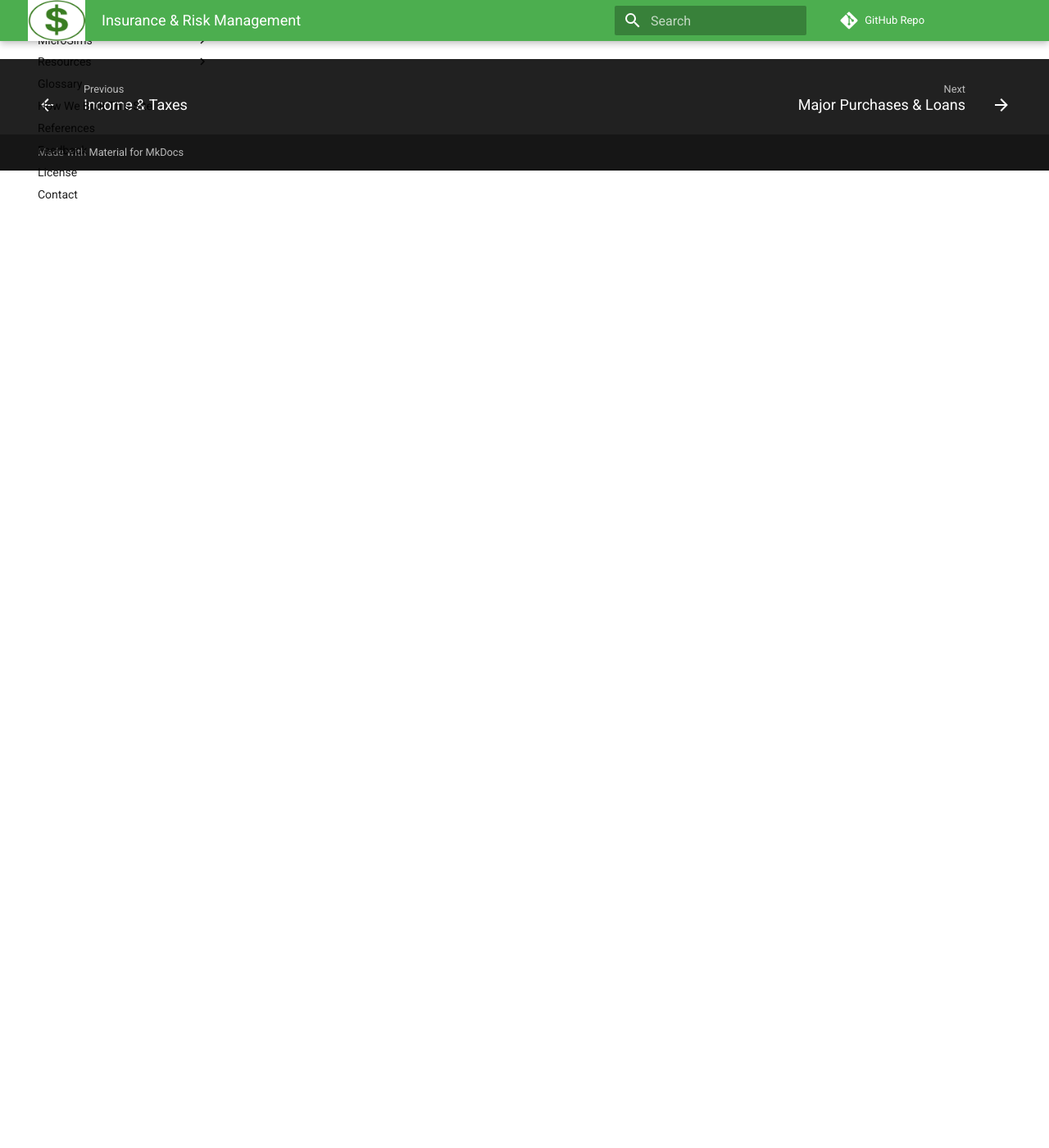
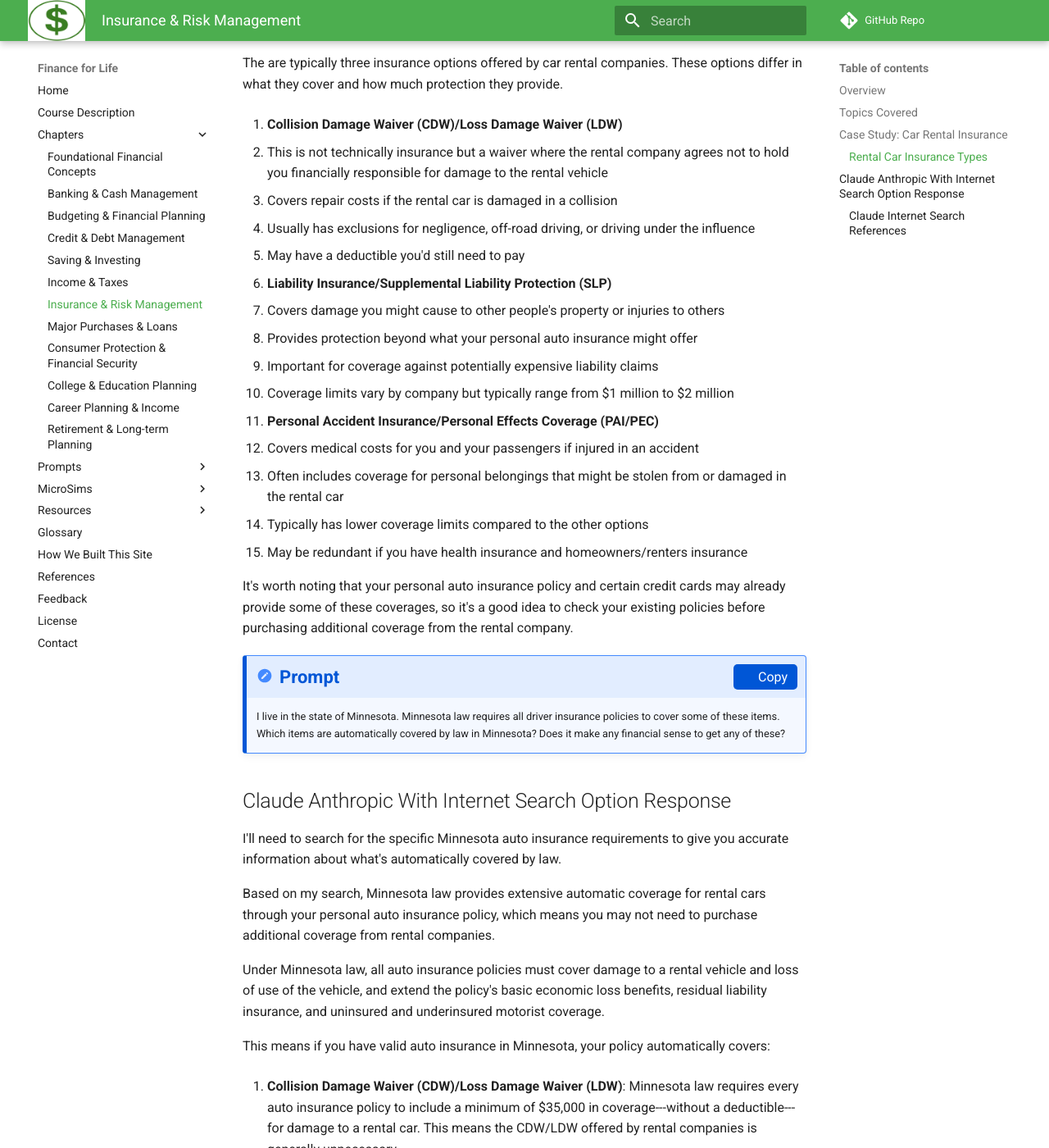
Before and after one commit to dmccreary/finance-for-life, an MkDocs documentation site: the page built from docs/chapters/07-insurance-and-risk-management/index.md, in a window 1280 px wide and 1400 px high, scrolled down 1192 px. Shown: the whole window at 82% size. Built offline with MkDocs 1.6.1 and Material for MkDocs 9.7.7, drawn with Linux system fonts in a browser that asks for light colours; comment, search, counter and statistics services are not loaded; some of the changed text lies outside the part shown.

Commit message:
updating content

```diff
--- a/docs/chapters/07-insurance-and-risk-management/index.md
+++ b/docs/chapters/07-insurance-and-risk-management/index.md
@@ -5,10 +5,89 @@
 This chapter explores how insurance protects against financial risks. Students will learn about different types of insurance products, how to evaluate coverage options, and strategies for managing various life risks. We'll cover policy features, claim processes, and methods for determining appropriate coverage levels. Students will develop the skills to make informed decisions about their insurance needs.
 
 ## Topics Covered
+
 - Insurance principles and terminology
 - Health insurance basics
 - Auto insurance requirements
+- Car rental insurance
 - Renter's and homeowner's insurance
 - Policy features (deductibles, premiums, etc.)
 - Filing claims
 - Liability protection
+
+## Case Study: Car Rental Insurance
+
+![](../../img/rental-car-insurance-options.png)
+
+* Which option is recommend by the car rental company?
+* Is this option the best recommendation for the car rental company, or the best option for you?
+
+### Rental Car Insurance Types
+
+The are typically three insurance options offered by car rental companies. These options differ in what they cover and how much protection they provide.
+
+1.  **Collision Damage Waiver (CDW)/Loss Damage Waiver (LDW)**
+
+- This is not technically insurance but a waiver where the rental company agrees not to hold you financially responsible for damage to the rental vehicle
+- Covers repair costs if the rental car is damaged in a collision
+- Usually has exclusions for negligence, off-road driving, or driving under the influence
+- May have a deductible you'd still need to pay
+
+2.  **Liability Insurance/Supplemental Liability Protection (SLP)**
+
+- Covers damage you might cause to other people's property or injuries to others
+- Provides protection beyond what your personal auto insurance might offer
+- Important for coverage against potentially expensive liability claims
+- Coverage limits vary by company but typically range from $1 million to $2 million
+
+3.  **Personal Accident Insurance/Personal Effects Coverage (PAI/PEC)**
+
+-   Covers medical costs for you and your passengers if injured in an accident
+-   Often includes coverage for personal belongings that might be stolen from or damaged in the rental car
+-   Typically has lower coverage limits compared to the other options
+-   May be redundant if you have health insurance and homeowners/renters insurance
+
+It's worth noting that your personal auto insurance policy and certain credit cards may already provide some of these coverages, so it's a good idea to check your existing policies before purchasing additional coverage from the rental company.
+
+!!! prompt
+    I live in the state of Minnesota.  Minnesota law requires all driver insurance policies to cover some of these items.  Which items are automatically covered by law in Minnesota?  Does it make any financial sense to get any of these?
+
+## Claude Anthropic With Internet Search Option Response
+
+I'll need to search for the specific Minnesota auto insurance requirements to give you accurate information about what's automatically covered by law.
+
+Based on my search, Minnesota law provides extensive automatic coverage for rental cars through your personal auto insurance policy, which means you may not need to purchase additional coverage from rental companies.
+
+Under Minnesota law, all auto insurance policies must cover damage to a rental vehicle and loss of use of the vehicle, and extend the policy's basic economic loss benefits, residual liability insurance, and uninsured and underinsured motorist coverage.
+
+This means if you have valid auto insurance in Minnesota, your policy automatically covers:
+
+1.  **Collision Damage Waiver (CDW)/Loss Damage Waiver (LDW)**: Minnesota law requires every auto insurance policy to include a minimum of $35,000 in coverage---without a deductible---for damage to a rental car. This means the CDW/LDW offered by rental companies is generally unnecessary.
+
+2.  **Liability Insurance**: Your personal policy's liability coverage extends to rental cars, making the Supplemental Liability Protection (SLP) redundant for most drivers.
+
+3.  **Personal Accident Insurance**: Your Personal Injury Protection (PIP) coverage will apply if you're injured while driving a rental car. This makes the rental company's personal accident insurance unnecessary.
+
+From a financial perspective, purchasing additional coverage from the rental company typically doesn't make sense for Minnesota residents with valid auto insurance. Minnesota law even prohibits car rental companies from selling collision damage waivers or other insurance products unless you acknowledge in writing that you understand your personal auto insurance already covers the rental.
+
+However, there are two situations where additional coverage might be worth considering:
+
+1.  If you're renting a car in another country (your Minnesota policy may not extend internationally)
+2.  If you want coverage for liability that exceeds the amount provided by your personal policy
+
+Before renting, I'd recommend calling your insurance provider to confirm your specific coverage details.
+
+### Claude Internet Search References
+
+I searched for information about Minnesota auto insurance requirements for rental cars. Here are the 10 documents I found:
+
+* [Minnesota car insurance laws | Bankrate](https://www.bankrate.com/insurance/car/minnesota-car-insurance-laws/)
+* [Minnesota Car Insurance Laws and Requirements (2025)](https://insurify.com/car-insurance/minnesota/minimum-requirements/)
+* [Car Handbook](https://www.ag.state.mn.us/consumer/handbooks/Cars/CH09.asp)
+* [Minnesota Minimum Coverage Car Insurance: Requirements and Costs (December 2024)](https://www.moneygeek.com/insurance/auto/state-laws-minimum-requirements-minnesota/)
+* [Auto Insurance Requirements in Minnesota - ValuePenguin](https://www.valuepenguin.com/auto-insurance/minnesota/requirements)
+* [Renting a Car](https://www.ag.state.mn.us/consumer/publications/rentingacar.asp)
+* [Minnesota Auto Insurance Guides, Laws and Regulations](https://www.einsurance.com/insurance-guide/minnesota/auto-insurance/)
+* [Car Insurance Requirements in Minnesota | American Family Insurance](https://www.amfam.com/insurance/car/coverages-by-state/minnesota)
+* [Minnesota Car Insurance Coverage - Nationwide](https://www.nationwide.com/personal/insurance/auto/state/minnesota/coverage/)
+* [Minnesota Car Insurance Laws: Filing an Auto Insurance Claim](https://www.enjuris.com/minnesota/auto-accident/car-insurance-laws/)
```
